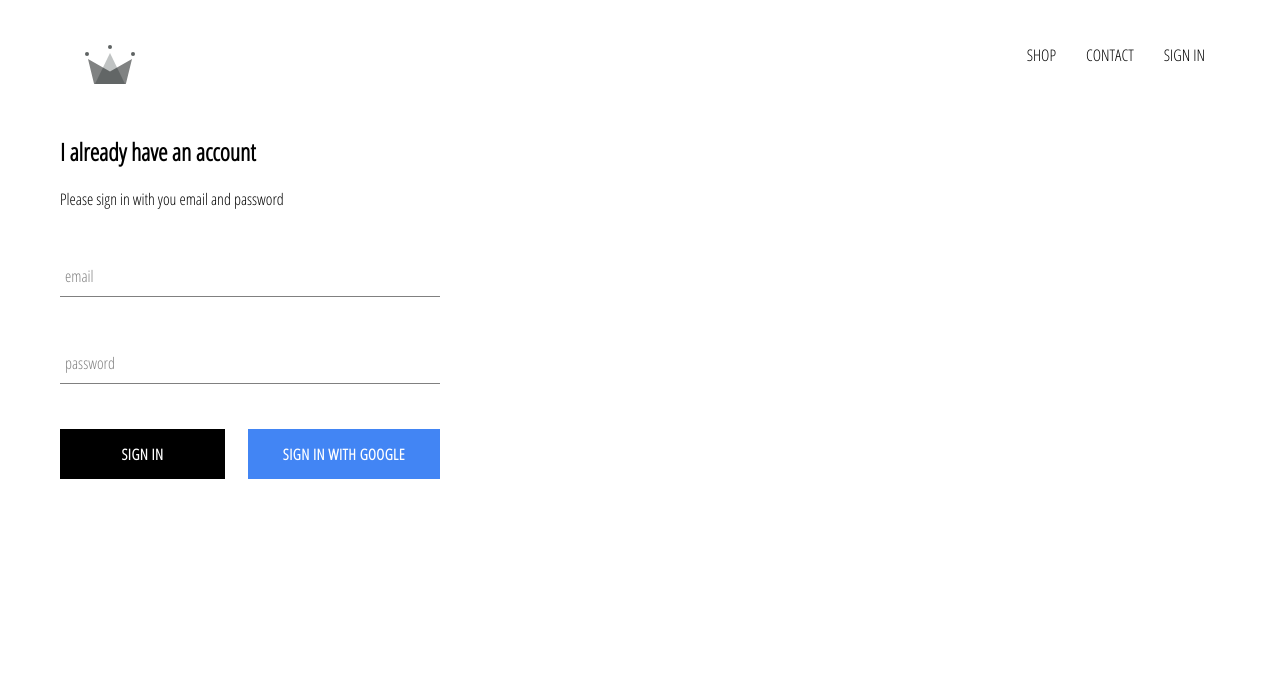
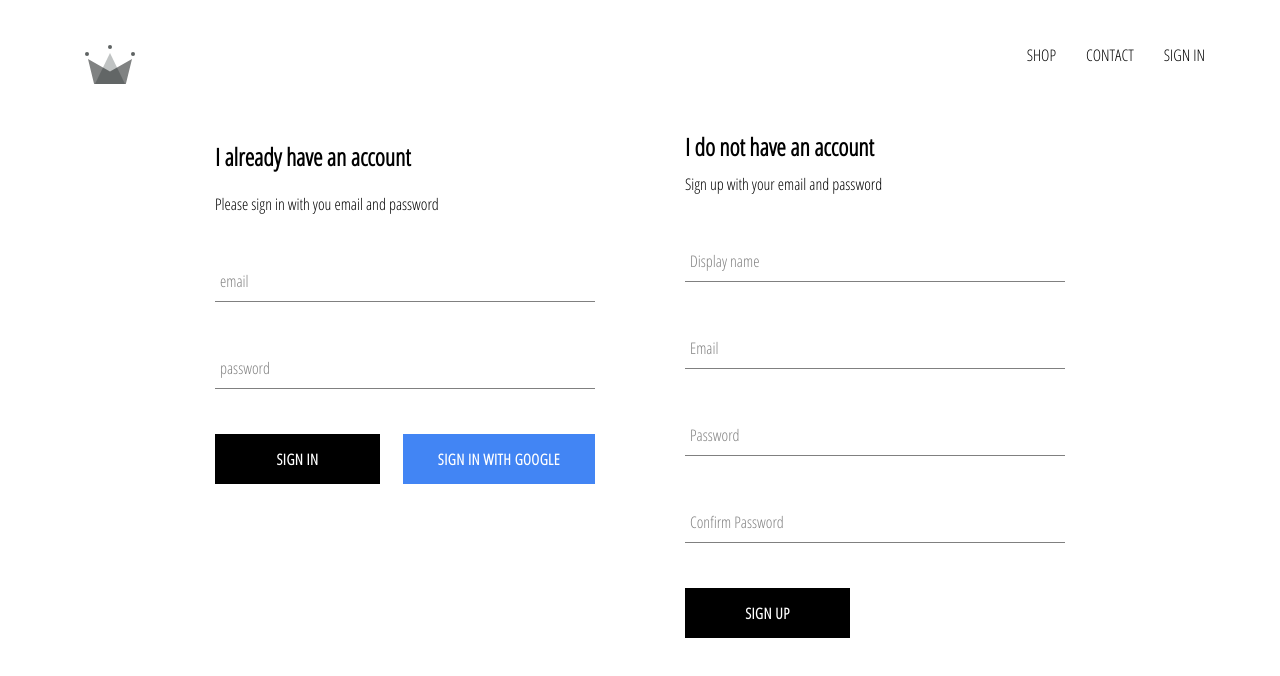
Before and after one commit to tamalesimon/nsita, a React (Create React App) app: page /signin in a window 1280 px wide. Shown: the top 676 px of the page. Built offline with nearby package versions, Linux system fonts and the light colour scheme; no server answers.

Commit message:
finishing with firebase, sign-up component and styles

```diff
--- a/src/App.js
+++ b/src/App.js
@@ -5,7 +5,7 @@
 import ShopPage from             './pages/shop/shop.component';
 import SignInAndSignOutPage from './pages/sign-in-and-sign-up/sign-in-and-sign-up.component';
 import Header from               './components/header/header.component';
-import {auth} from               '../src/firebase/firebase.utils';
+import {auth, createUserProfileDocument} from               '../src/firebase/firebase.utils';
 
 class App extends React.Component {
   constructor() {
@@ -20,10 +20,24 @@
   unsubscribeFromAuth = null;
 
   componentDidMount() {
-    this.unsubscribeFromAuth = auth.onAuthStateChanged(user => {
-      this.setState({ currentUser: user });
+    this.unsubscribeFromAuth = auth.onAuthStateChanged(async userAuth => {
 
-      console.log(user);
+      if(userAuth){
+        const userRef = await createUserProfileDocument(userAuth);
+
+        userRef.onSnapshot (snapShot => {
+          this.setState({
+            currentUser:{
+              id: snapShot.id,
+              ...snapShot.data()
+            }
+          });
+          console.log(this.state);
+        });
+      }
+
+      this.setState({ currentUser: userAuth });
+
     });
   }
 
--- a/src/components/header/header.component.jsx
+++ b/src/components/header/header.component.jsx
@@ -20,7 +20,7 @@
       </Link>
       {
         currentUser?
-        <div className="option" onClick= {() => auth.signOut()}>SIGN OUT{console.log({currentUser})}</div>
+        <div className="option" onClick= {() => auth.signOut()}>SIGN OUT</div>
         :
         <Link className='option' to='/signin'> SIGN IN</Link>
       }
--- a/src/components/sign-in/sign-in.component.jsx
+++ b/src/components/sign-in/sign-in.component.jsx
@@ -52,7 +52,7 @@
                     required
                 />
                 <div className='buttons'>
-                <CustomButton  type='submit'>Sign in</CustomButton>
+                <CustomButton type='submit'>Sign in</CustomButton>
                 <CustomButton onClick={signInWithGoogle} isGoogleSignIn>Sign in with Google</CustomButton>
                 </div>
 
--- /dev/null
+++ b/src/components/sign-up/sign-up.component.jsx
@@ -0,0 +1,112 @@
+import React from                             'react';
+
+import FormInput from                         '../form-input/form-input.component';
+import CustomButton from                      '../custom-button/custom-button.component';
+
+import {auth, createUserProfileDocument} from '../../firebase/firebase.utils';
+
+import                                        './sign-up.styles.scss';
+
+
+class SignUp extends React.Component {
+
+    constructor(){
+        super();
+
+        this.state = {
+            displayName:'',
+            email:'',
+            password:'',
+            confirmPassword:''
+        }
+    }
+
+    handleSubmit = async event => {
+        event.preventDefault();
+
+        const {displayName, email, password, confirmPassword} = this.state;
+
+        if(password !== confirmPassword ) {
+            alert ("password don't match");
+            return;
+        } else {
+            alert ("thank you for registering");
+        }
+
+        try {
+            const {user} = await auth.createUserWithEmailAndPassword(
+                email,
+                password
+            );
+
+           await  createUserProfileDocument(user, {displayName});
+
+           this.setState({
+            displayName:'',
+            email:'',
+            password:'',
+            confirmPassword:''
+           });
+
+        } catch (error) {
+            console.error(error);
+        }
+    };
+
+    handleChange = event => {
+
+        const { name, value} = event.target;
+
+        this.setState({[name]: value});
+    }
+
+    render(){
+        const {displayName, email, password, confirmPassword} = this.state;
+        return(
+            <div className='sign-up'>
+                <h2 className='title'>
+                    I do not have an account
+                </h2>
+                <span>Sign up with your email and password</span>
+                <form className='sign-up-form' onSubmit={this.handleSubmit}>
+                    <FormInput
+                    type='text'
+                    name='displayName'
+                    value={displayName}
+                    onChange={this.handleChange}
+                    label='Display name'
+                    required/>
+
+                    <FormInput
+                    type='email'
+                    name='email'
+                    value={email}
+                    onChange={this.handleChange}
+                    label='Email'
+                    required/>
+
+                    <FormInput
+                    type='password'
+                    name='password'
+                    value={password}
+                    onChange={this.handleChange}
+                    label='Password'
+                    required/>
+
+                    <FormInput
+                    type='password'
+                    name='confirmPassword'
+                    value={confirmPassword}
+                    onChange={this.handleChange}
+                    label='Confirm Password'
+                    required/>
+
+                    <CustomButton type='submit'>SIGN UP</CustomButton>
+                </form>
+
+            </div>
+        );
+    }
+}
+
+export default SignUp;
--- /dev/null
+++ b/src/components/sign-up/sign-up.styles.scss
@@ -0,0 +1,9 @@
+.sign-up{
+    display: flex;
+    flex-direction: column;
+    width: 380px;
+
+    .title {
+        margin: 10px 0;
+    }
+}
--- a/src/firebase/firebase.utils.js
+++ b/src/firebase/firebase.utils.js
@@ -15,6 +15,37 @@
 
 firebase.initializeApp(Config);
 
+export const createUserProfileDocument = async(userAuth, additionalData) => {
+
+    if(!userAuth) return;
+
+    const userRef = firestore.doc(`users/${userAuth.uid}`);
+
+    const snapShot = await userRef.get();
+
+    if(!snapShot.exists){
+
+        const { displayName, email} = userAuth;
+        const createdAt = new Date();
+
+        try{
+            await userRef.set({
+                displayName,
+                email,
+                createdAt,
+                ...additionalData
+            });
+        } catch (error) {
+            console.log('error creating user', error.message);
+        }
+    }
+
+    return userRef;
+
+};
+
+
+
 export const auth = firebase.auth ();
 export const firestore = firebase.firestore ();
 
--- a/src/pages/sign-in-and-sign-up/sign-in-and-sign-up.component.jsx
+++ b/src/pages/sign-in-and-sign-up/sign-in-and-sign-up.component.jsx
@@ -1,10 +1,12 @@
-import React from 'react';
-import './sign-in-and-sign-up.styles.scss'
+import React from  'react';
+import             './sign-in-and-sign-up.styles.scss'
 import SignIn from './../../components/sign-in/sign-in.component';
+import SignUp from '../../components/sign-up/sign-up.component';
 
 const SignInAndSignOutPage = () => (
     <div className='sign-in-and-sign-up'>
         <SignIn/>
+        <SignUp/>
     </div>
 );
 
--- a/src/pages/sign-in-and-sign-up/sign-in-and-sign-up.styles.scss
+++ b/src/pages/sign-in-and-sign-up/sign-in-and-sign-up.styles.scss
@@ -0,0 +1,7 @@
+.sign-in-and-sign-up {
+
+    width: 850px;
+    display: flex;
+    justify-content: space-between;
+    margin: 30px auto;
+}
```
